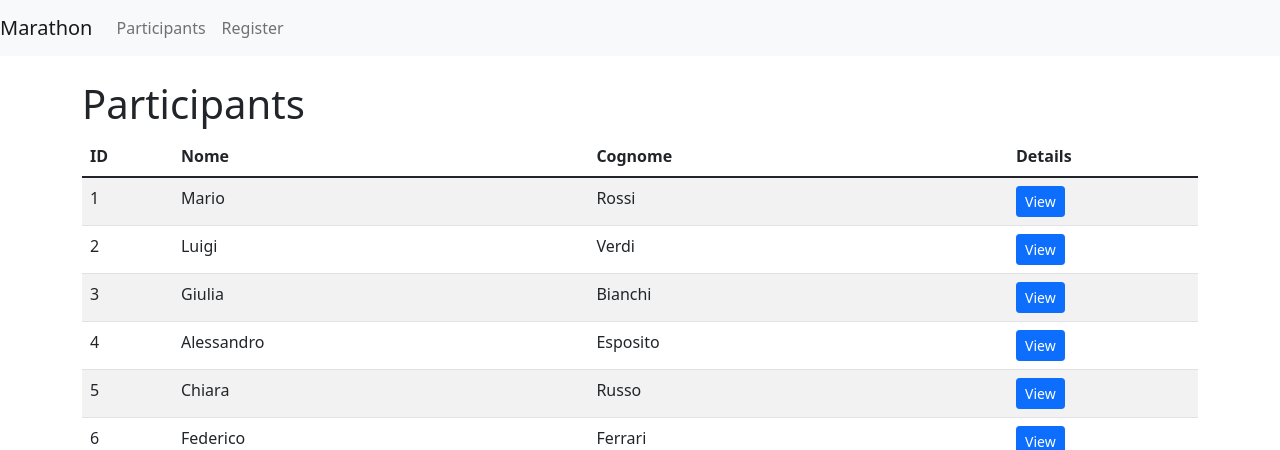
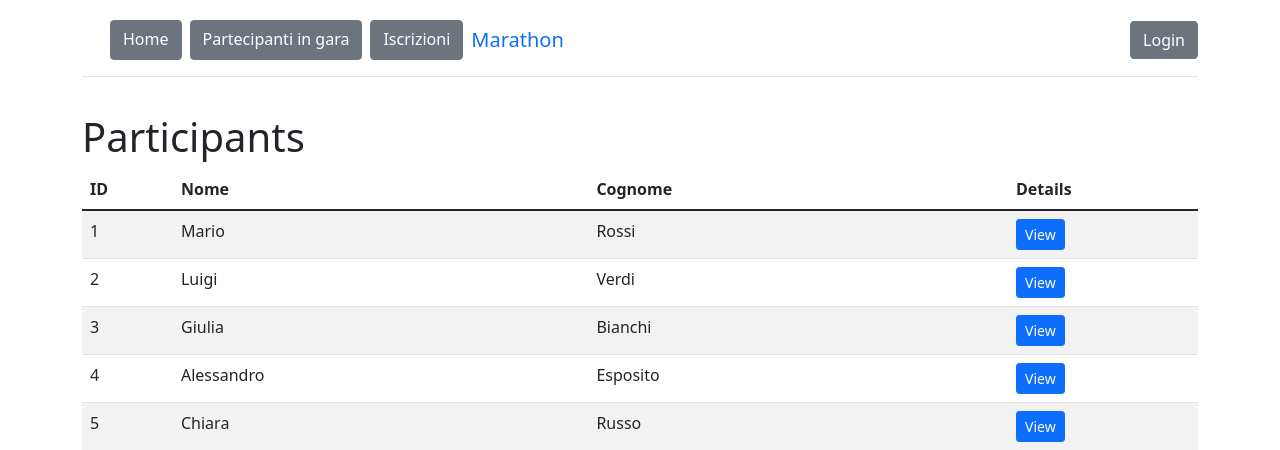
Before and after one commit to martimaine/flask-esercizio, a Flask app: page / in a window 1280 px wide. Shown: the top 450 px of the page. Run offline with Flask 3, Linux system fonts and the light colour scheme.

Commit message:
Add files via upload

```diff
--- a/templates/Home.html
+++ b/templates/Home.html
@@ -43,13 +43,13 @@
             <ul
               class="nav col-12 col-lg-auto me-lg-auto mb-2 justify-content-center mb-md-0">
 
-              <a href="./index.html" class="btn btn-secondary me-2"
+              <a href="{{ url_for('home') }}" class="btn btn-secondary me-2"
                 class="btn btn-secondary">Home</a>
 
-              <a href="./pages/projects.html"
+              <a href="{{ url_for('index') }}"
                 class="btn btn-secondary me-2">Partecipanti in gara</a>
 
-              <a href="./pages/contacts.html"
+              <a href="{{ url_for('register') }}"
                 class="btn btn-secondary me-2">Iscrizioni</a>
 
             </ul>
--- a/templates/base.html
+++ b/templates/base.html
@@ -6,9 +6,37 @@
     <title>Marathon Registration</title>
     <link href="https://cdn.jsdelivr.net/npm/bootstrap@5.1.3/dist/css/bootstrap.min.css" rel="stylesheet">
     <link rel="stylesheet" href="{{ url_for('static', filename='css/style.css') }}">
+    <link rel="stylesheet" href="{{ url_for('static', filename='style.css') }}">
+    <link rel="preconnect" href="https://fonts.googleapis.com">
+    <link rel="preconnect" href="https://fonts.gstatic.com" crossorigin>
+    <link href="https://fonts.googleapis.com/css2?family=Anton&display=swap" rel="stylesheet">
 </head>
 <body>
-    <nav class="navbar navbar-expand-lg navbar-light bg-light">
+    <header class="p-1 text-bg-warning">
+        <div class="container">
+          <header
+            class="d-flex flex-wrap align-items-center justify-content-center justify-content-md-between py-2 mb-2 border-bottom">
+
+            <div class="d-flex justify-content-center py-2">
+              <a href="/"
+                class="d-flex align-items-center mb-2 mb-lg-0 text-white text-decoration-none">
+                <svg class="bi me-2" width="20" height="20" role="img"
+                  aria-label="Bootstrap"><use xlink:href="#bootstrap"></use></svg>
+              </a>
+
+              <ul
+                class="nav col-12 col-lg-auto me-lg-auto mb-2 justify-content-center mb-md-0">
+
+                <a href="{{ url_for('home') }}" class="btn btn-secondary me-2"
+                  class="btn btn-secondary">Home</a>
+
+                <a href="{{ url_for('index') }}"
+                  class="btn btn-secondary me-2">Partecipanti in gara</a>
+
+                <a href="{{ url_for('register') }}"
+                  class="btn btn-secondary me-2">Iscrizioni</a>
+
+              </ul>
               <a class="navbar-brand" href="{{ url_for('index') }}">Marathon</a>
               <div class="collapse navbar-collapse">
                   <ul class="navbar-nav ml-auto">
@@ -16,7 +44,14 @@
                       <li class="nav-item"><a class="nav-link" href="{{ url_for('register') }}">Register</a></li>
                   </ul>
               </div>
-    </nav>
+            </div>
+            <div class="text-end">
+              <div class="col-md-3 text-end">
+                <button type="button" class="btn btn-secondary">Login</button>
+              </div>
+            </div>
+          </div>
+        </header>
     <div class="container mt-4">
         {% block content %}{% endblock %}
     </div>
```
Lines whose indentation alone changed are shown as unchanged.
